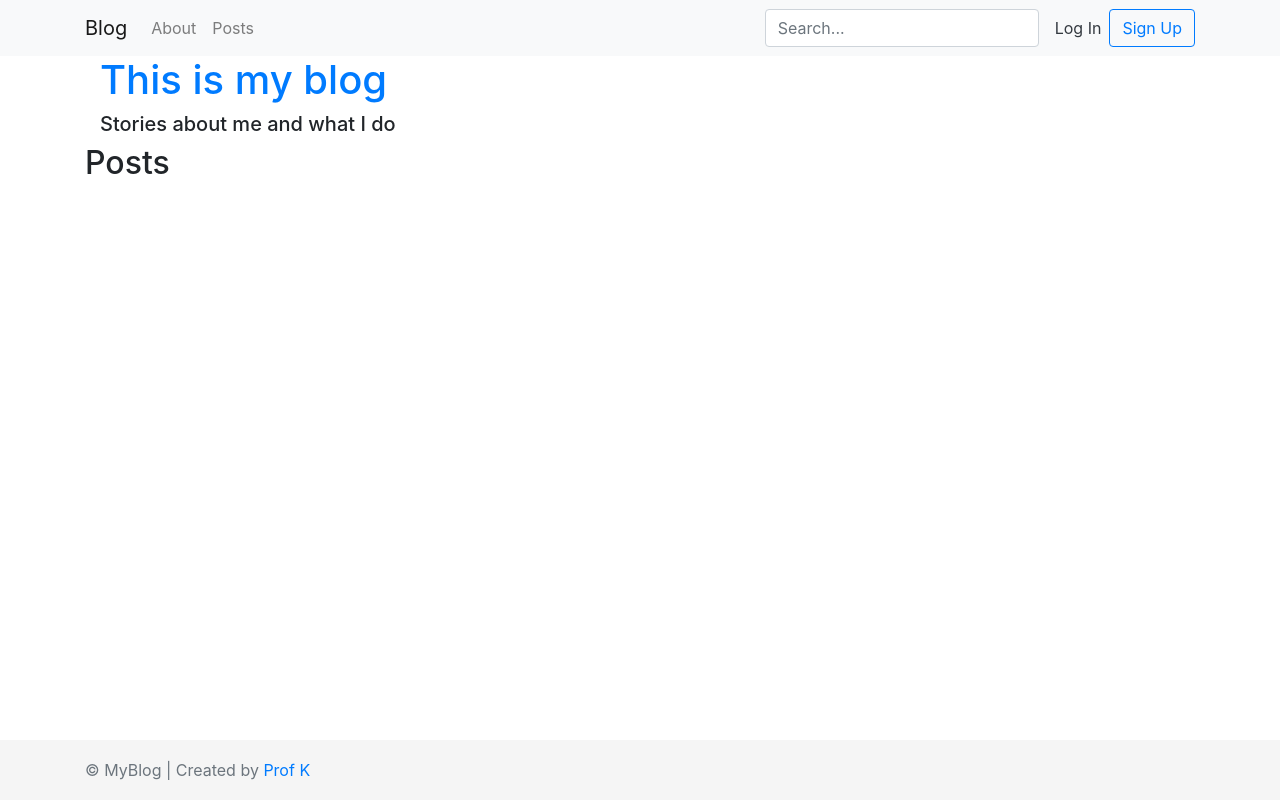
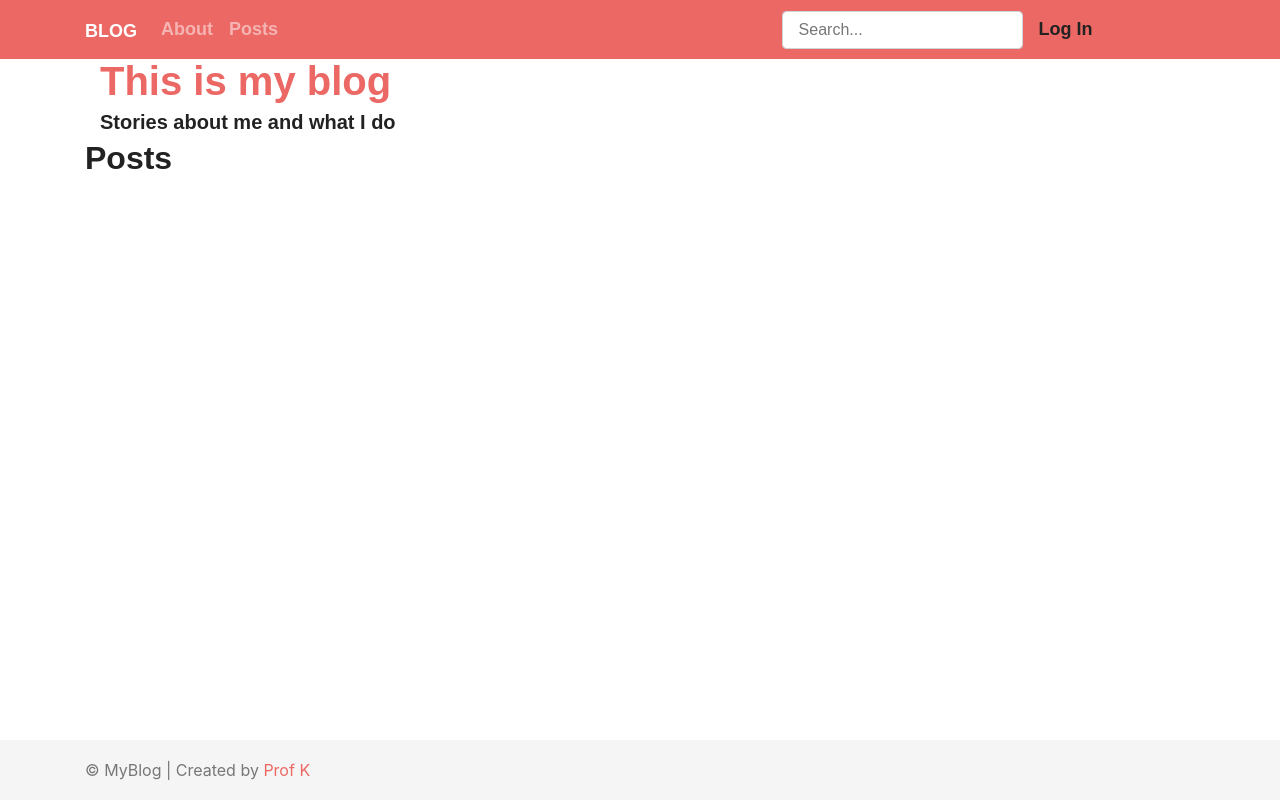
Before and after one commit to ProfessorKazarinoff/django-blog, a Django app: page / in a window 1280 px wide. Run offline with Django 3.2, Linux system fonts and the light colour scheme; data that the repository does not hold is empty; some libraries are stand-ins or nearby versions; some web fonts are replaced.

Commit message:
add bootswatch journal theme, pink navbar

```diff
--- a/templates/head.html
+++ b/templates/head.html
@@ -8,7 +8,8 @@
 
     {% block css %}
         <link href="https://fonts.googleapis.com/css?family=Libre+Franklin:400,400i,700&display=swap" rel="stylesheet">
-        <link rel="stylesheet" href="https://stackpath.bootstrapcdn.com/bootstrap/4.5.0/css/bootstrap.min.css" integrity="sha384-9aIt2nRpC12Uk9gS9baDl411NQApFmC26EwAOH8WgZl5MYYxFfc+NcPb1dKGj7Sk" crossorigin="anonymous">
+        <link href="https://stackpath.bootstrapcdn.com/bootswatch/4.5.0/journal/bootstrap.min.css" rel="stylesheet" integrity="sha384-vjBZc/DqIqR687k5rf6bUQ6IVSOxQUi9TcwtvULstA7+YGi//g3oT2qkh8W1Drx9" crossorigin="anonymous">
+        <!-- <link rel="stylesheet" href="https://stackpath.bootstrapcdn.com/bootstrap/4.5.0/css/bootstrap.min.css" integrity="sha384-9aIt2nRpC12Uk9gS9baDl411NQApFmC26EwAOH8WgZl5MYYxFfc+NcPb1dKGj7Sk" crossorigin="anonymous"> -->
         <link href="{% static 'css/footer.css' %}" rel="stylesheet">
         <link href="{% static 'css/subscribe.css' %}" rel="stylesheet">
     {% endblock css %}
--- a/templates/nav.html
+++ b/templates/nav.html
@@ -1,6 +1,6 @@
 <!-- templates/post_detail.html -->
 
-<nav class="navbar navbar-expand-lg navbar-light bg-light">
+<nav class="navbar navbar-expand-lg navbar-dark bg-primary">
     <div class="container">
         <a class="navbar-brand" href="/">Blog</a>
         <button class="navbar-toggler" type="button" data-toggle="collapse" data-target="#navbarSupportedContent" aria-controls="navbarSupportedContent" aria-expanded="false" aria-label="Toggle navigation">
```
